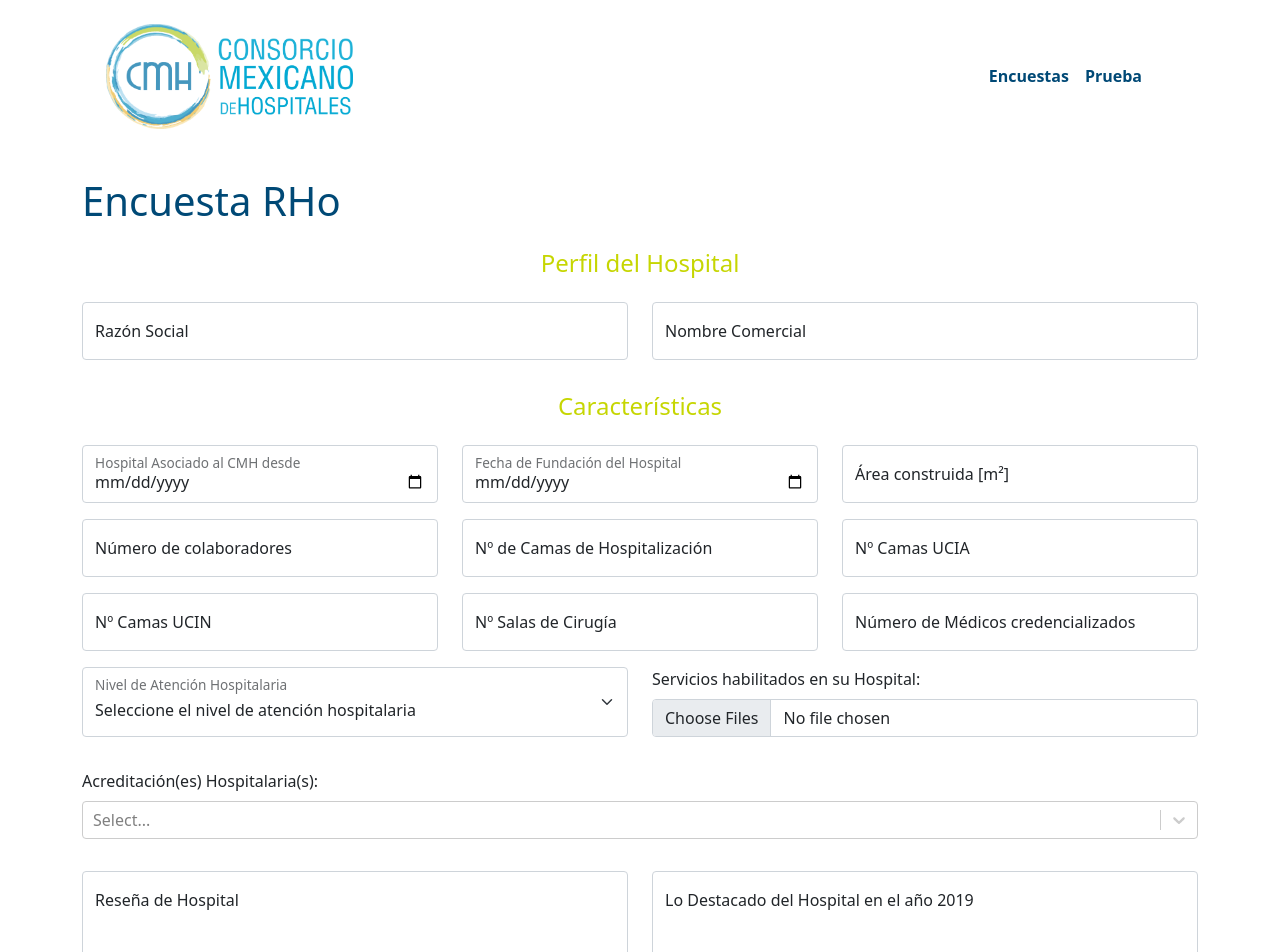
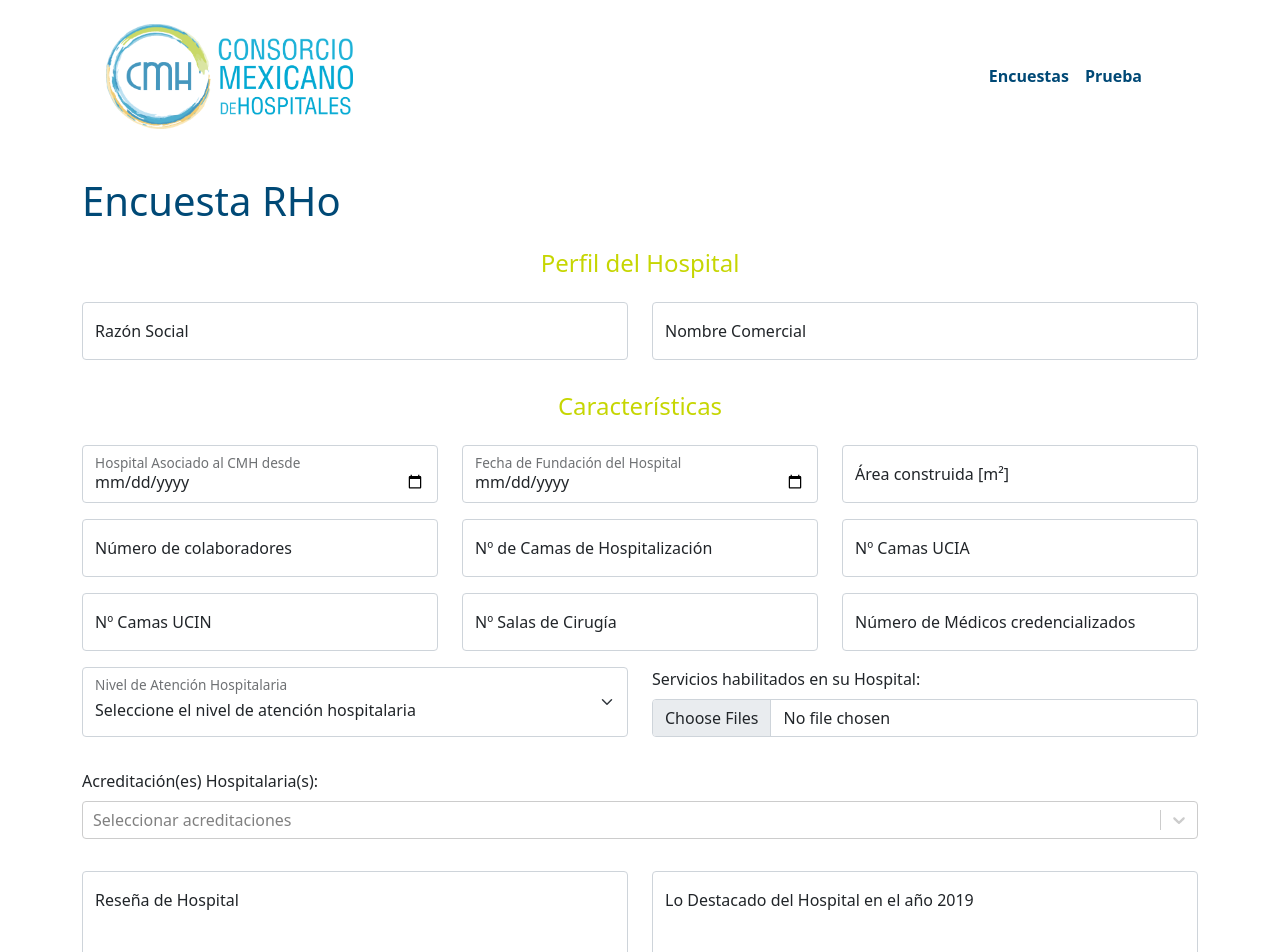
Before and after one commit to JeerelPtree/CMH, a React (Create React App) app: page /prueba in a window 1280 px wide. Shown: the top 952 px of the page. Built offline with nearby package versions, Linux system fonts and the light colour scheme.

Commit message:
Formulario terminado RHO

```diff
--- a/src/views/components/selectors/MultiSelect.js
+++ b/src/views/components/selectors/MultiSelect.js
@@ -8,10 +8,11 @@ import Select from 'react-select';
 
 function MultiSelect(props) {
     //we obtain the props for this component
-    const { options, valueName, form, handleChange } = props
+    const { options, valueName, handleChange } = props
 
     return <Fragment>
         <Select
+            placeholder="Seleccionar acreditaciones"
             name={valueName}
             onChange={handleChange}
             closeMenuOnSelect={false}
--- a/src/views/pages/PagePrueba.js
+++ b/src/views/pages/PagePrueba.js
@@ -1,6 +1,7 @@
 import React, { Fragment, useState, useEffect } from "react";
 import { Container, Col, Row, FloatingLabel, Button, Form, OverlayTrigger, Tooltip } from "react-bootstrap";
 import MultiSelect from "../components/selectors/MultiSelect";
+//import axios from "axios"
 
 
 //we import css
@@ -14,14 +15,12 @@ function PagePrueba() {
     //declared the variables, constants ans states for this module
     const [form, setForm] = useState({})
     const dataMulti = [
-        { value: 'Seleccione las acreditaciones', selected: true },
         { value: 'ISO 9001', label: 'ISO 9001' },
         { value: 'CSG', label: 'CSG' },
         { value: 'CertCan', label: 'Certificación Canadiense' },
         { value: 'JCI', label: 'JCI' },
         { value: 'DistH', label: 'Distintivo "H"' },
     ]
-
 
     //module's functions
     const handleChange = async (e) => {
@@ -36,9 +35,17 @@ function PagePrueba() {
             }
         );
 
+        /*Falta por subir los archivos en forma de enlace a una API o base de datos, o asignarlos al campo de
+        serviciosHabilitadosHospital para posteriormente subirlos*/
+        /*
         let reader = new FileReader();
+
         reader.readAsDataURL(e.target.files[0]);
-        console.log(reader);
+        console.log(typeof (reader));
+        reader.onload = (e) => {
+            console.log("ing data ", e.target.result);
+        }
+        */
 
 
     }
@@ -340,6 +347,7 @@ function Caracteristicas(props) {
                         <Form.Group controlId="formFileMultiple" className="mb-3" multiple>
                             <Form.Label>Servicios habilitados en su Hospital:</Form.Label>
                             <Form.Control
+                                placeholder="Ningún archivo seleccionado"
                                 type="file"
                                 multiple
                                 value={form.serviciosHabilitadosHospital ? form.serviciosHabilitadosHospital : ''}
@@ -354,7 +362,8 @@ function Caracteristicas(props) {
 
                         <Form.Group className="mb-3">
                             <Form.Label>Acreditación(es) Hospitalaria(s):</Form.Label>
-                            <MultiSelect options={dataMulti} form={form}
+                            <MultiSelect
+                                options={dataMulti} form={form}
                                 valueName={"acreditacionesHospitalarias"}
                                 handleChange={handleMulti}
                                 controlId="formHospitalCertifications" />
```
Also changed, not shown: 1 other file (tests, documents, lock files or other folders).
